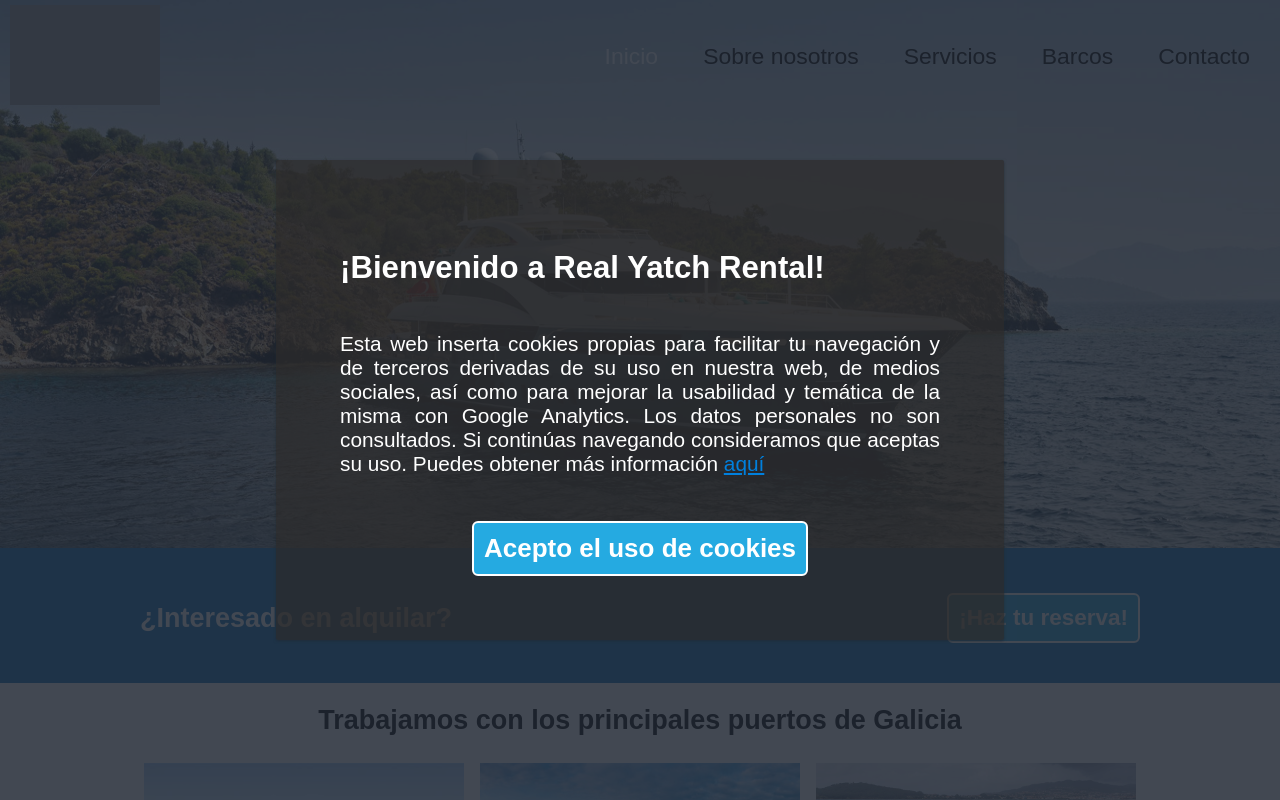
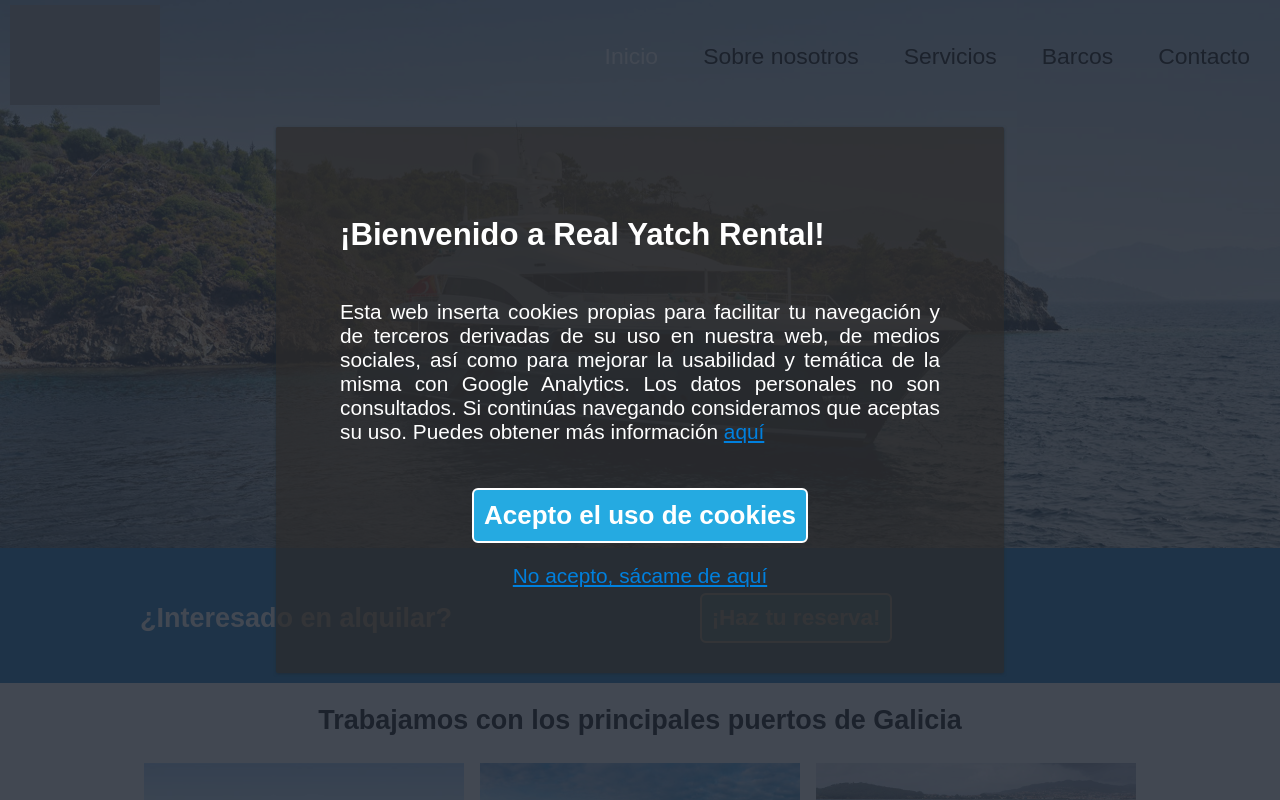
Before and after one commit to thediego48/proyecto-fin-ciclo, a PHP site: page /index.html in a window 1280 px wide. Run offline with PHP 8.4, Linux system fonts and the light colour scheme; some libraries are stand-ins or nearby versions; grey boxes are pictures that could not be loaded.

Commit message:
cookies mejorado

```diff
--- a/css/css-principal.css
+++ b/css/css-principal.css
@@ -462,7 +462,7 @@ footer h2{
   display: inline-block;
   color: #0080DE;
 }
-.div-cookies .button{
+.div-cookies .button,a{
   margin: 0 auto;
   max-width: 60%;
 
--- a/index.html
+++ b/index.html
@@ -189,6 +189,7 @@
         <br><button type="button" class="button" onclick="acceptCookies()">
           Acepto el uso de cookies
         </button>
+        <a href="javascript:window.close();"><p>No acepto, sácame de aquí</p></a>
       </div>
     </div>
     <!--// Enlace de boton subir https://luismasdev.com/boton-subir/-->
```
